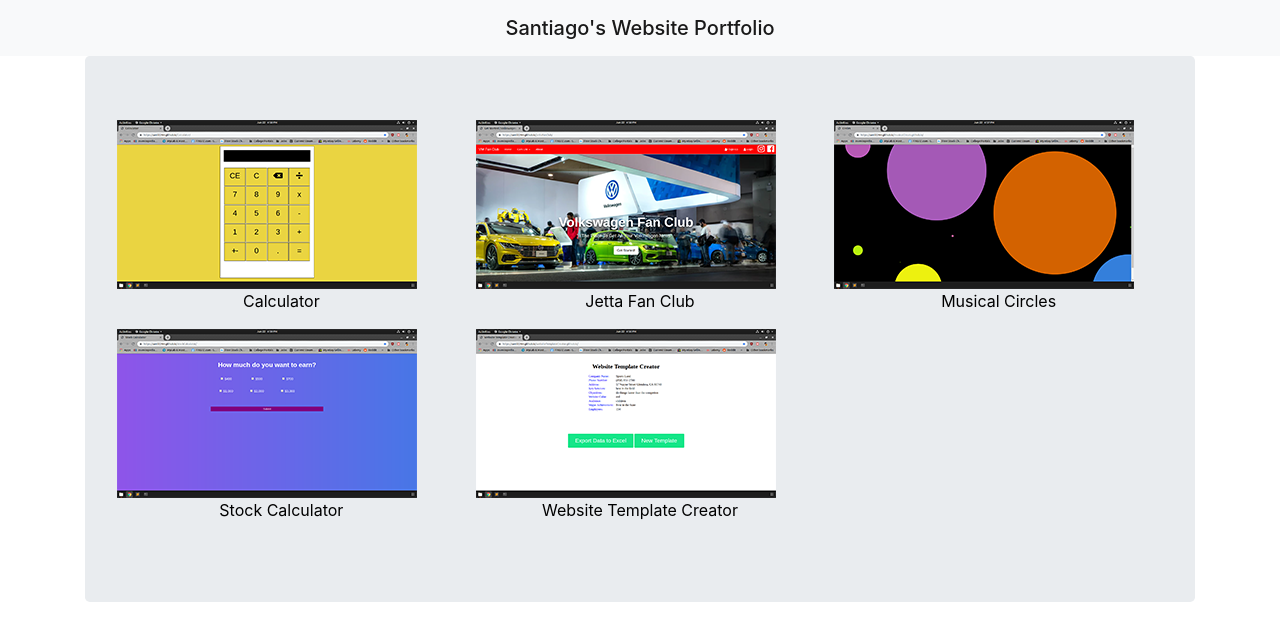
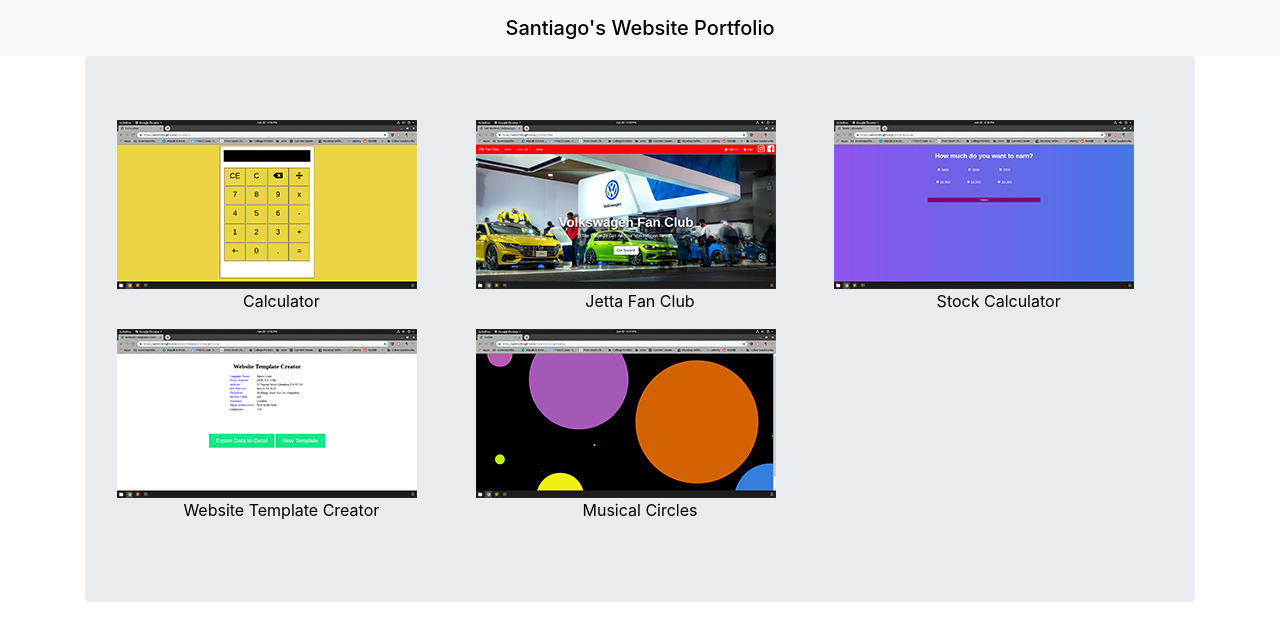
Before and after one commit to santi224m/websitePortfolio, a plain HTML site: page html/websiteList.html in a window 1280 px wide. Drawn offline with nearby package versions, Linux system fonts and the light colour scheme.

Commit message:
reorganize order of list from oldest to newest

```diff
--- a/html/websiteList.html
+++ b/html/websiteList.html
@@ -9,7 +9,7 @@
 </head>
 <body>
 <nav class="navbar navbar-light bg-light">
-  <span class="navbar-brand mb-0 h1">Santiago's Website Portfolio</span>
+  <span class="navbar-brand mb-0 h1"><a href="../index.html">Santiago's Website Portfolio</a></span>
 </nav>
 
 <div class="container">
@@ -30,12 +30,6 @@
       </div>
       <div class="col-lg-4 col-sm-6">
         <div class="thumbnail">
-          <a href="https://santi224m.github.io/musicalCircals.github.io/" target="_blank"><img src="../images/fullScreenshot/musicalCircles2.png" alt="Musical Circles"></a>
-          <p><a href="https://santi224m.github.io/musicalCircals.github.io/" target="_blank">Musical Circles</a></p>
-        </div>
-      </div>
-      <div class="col-lg-4 col-sm-6">
-        <div class="thumbnail">
           <a href="https://santi224m.github.io/stockCalculator/" target="_blank"><img src="../images/fullScreenshot/stockCalculator2.png" alt="Stock Calculator"></a>
           <p><a href="https://santi224m.github.io/stockCalculator/" target="_blank">Stock Calculator</a></p>
         </div>
@@ -44,6 +38,12 @@
         <div class="thumbnail">
           <a href="https://santi224m.github.io/websiteTemplateCreator.github.io/" target="_blank"><img src="../images/fullScreenshot/websiteCreator2.png" alt="Website Calculator"></a>
           <p><a href="https://santi224m.github.io/websiteTemplateCreator.github.io/" target="_blank">Website Template Creator</a></p>
+        </div>
+      </div>
+      <div class="col-lg-4 col-sm-6">
+        <div class="thumbnail">
+          <a href="https://santi224m.github.io/musicalCircals.github.io/" target="_blank"><img src="../images/fullScreenshot/musicalCircles2.png" alt="Musical Circles"></a>
+          <p><a href="https://santi224m.github.io/musicalCircals.github.io/" target="_blank">Musical Circles</a></p>
         </div>
       </div>
 
--- a/style/websiteList.css
+++ b/style/websiteList.css
@@ -10,3 +10,8 @@ p a, p a:hover {
 body {
   height: 100%;
 }
+
+a, a:hover {
+	text-decoration: none;
+	color: black;
+}
```
